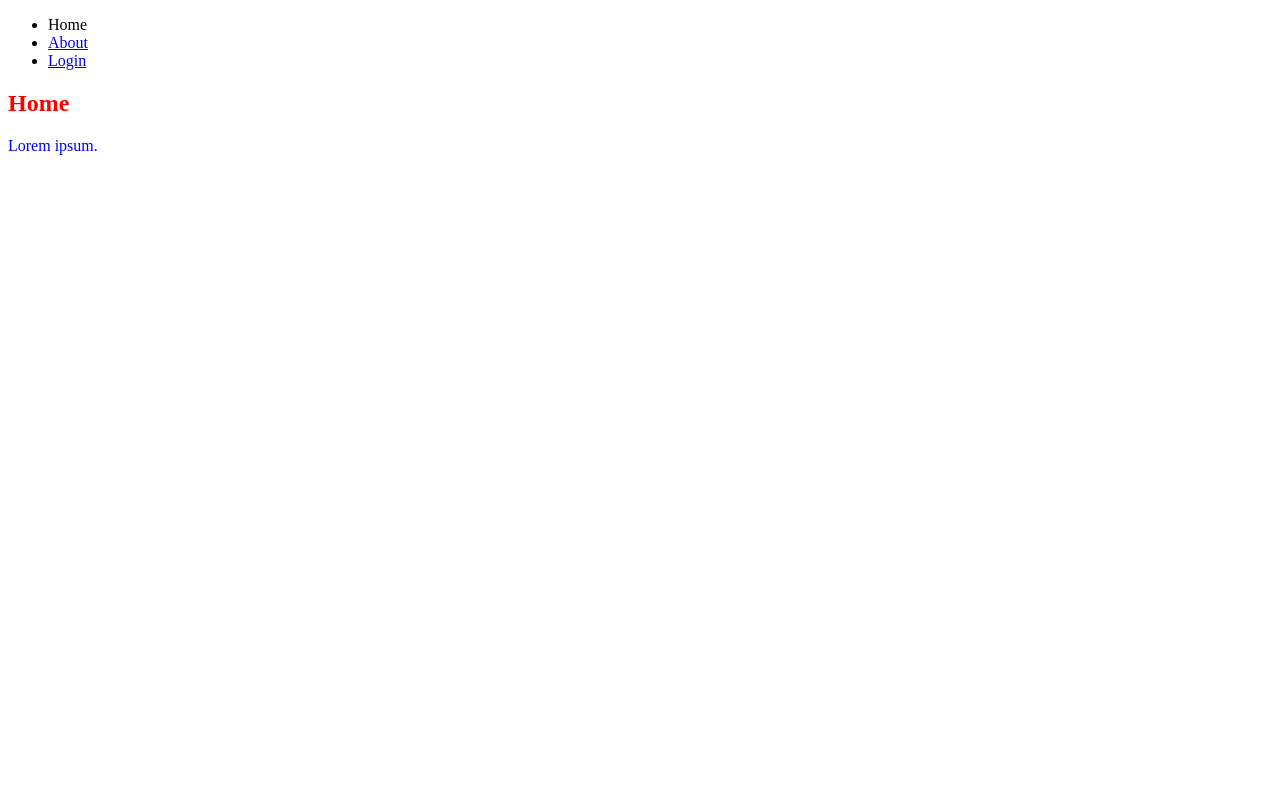
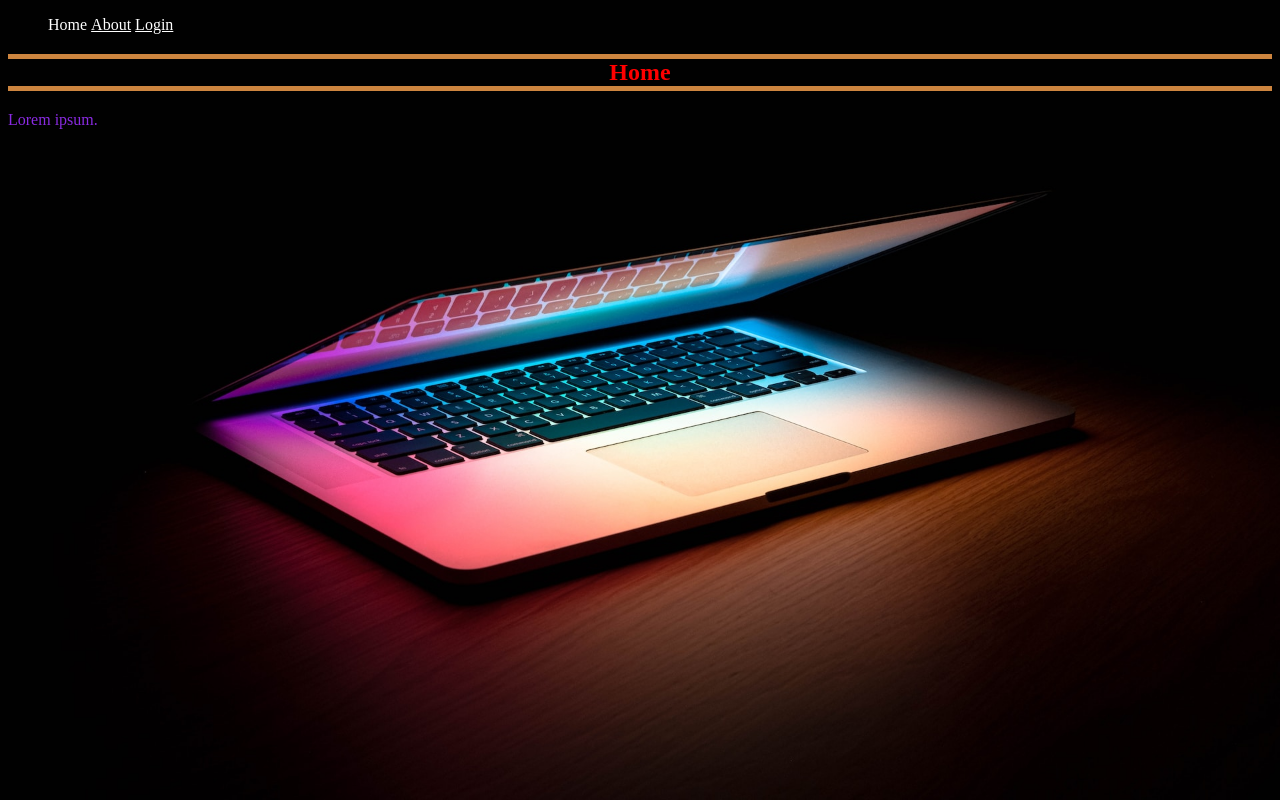
Before and after one commit to Gymmybear33/first-css, a plain HTML site: page index.html in a window 1280 px wide. Drawn offline with Linux system fonts and the light colour scheme.

Commit message:
third commit

```diff
--- a/style.css
+++ b/style.css
@@ -1,7 +1,27 @@
+body {
+    background-image: url(background-image.jpg);
+    background-size: cover;
+}
+
 h2 {
     color: red;
+    text-align: center;
+    border-bottom: 5px solid peru;
+    border-top: 5px solid peru;
+    cursor: help;
+
 }
 
 p {
-    color: blue;
+    color: blueviolet;
 }
+
+a, li {
+    color: white;
+
+}
+
+li {
+    list-style: none;
+    display: inline-block;
+}
```
Also changed, not shown: background-image.jpg (added).
